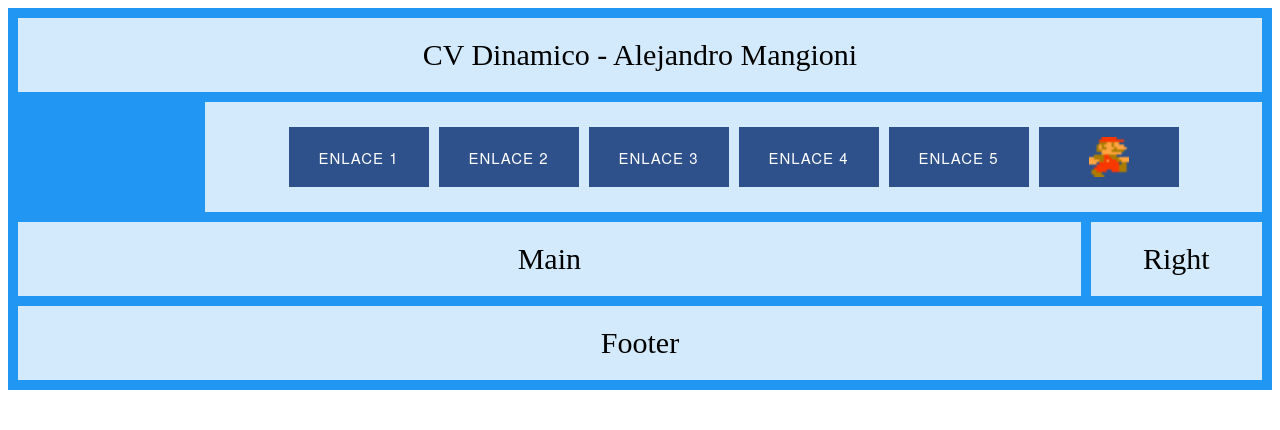
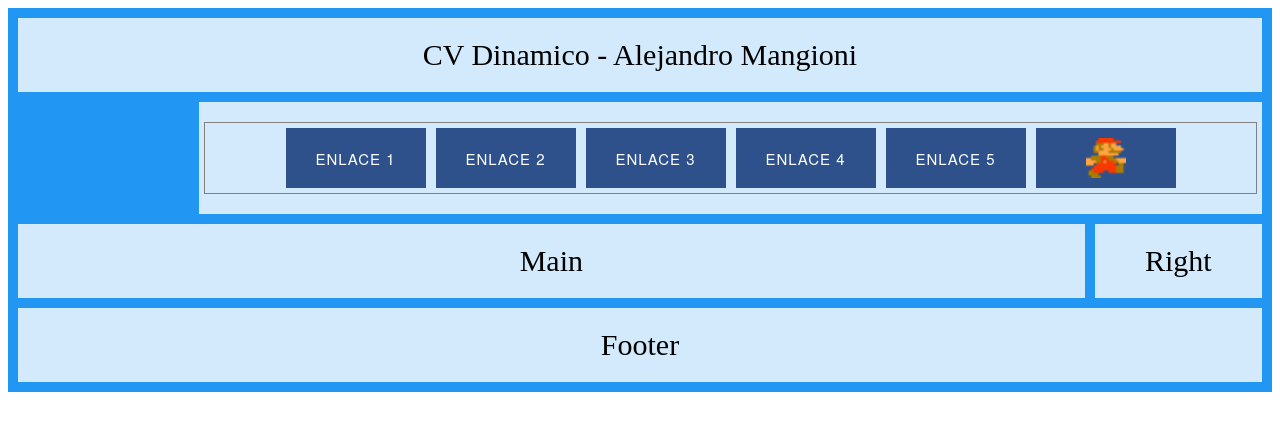
Before and after one commit to alemangioni/codoacodo, a plain HTML site: page Index.html in a window 1280 px wide. Drawn offline with Linux system fonts and the light colour scheme.

Commit message:
Agrego linea al menu

```diff
--- a/Index.html
+++ b/Index.html
@@ -10,7 +10,7 @@
         <div class="grid-container">
             <div class="item1">CV Dinamico - Alejandro Mangioni</div>
             <div class="item2">
-                <nav class="flex-container horizontal">
+                <nav class="flex-container horizontal" style="border-color: gray; border-width: 1px; border-style: ridge; margin: 0 0.5rem 0 0.5rem">
                     <div><a href="#">Enlace 1</a></div>
                     <div class="submenu"><a href="#">Enlace 2</a>
                         <div class="flex-container vertical">
```
